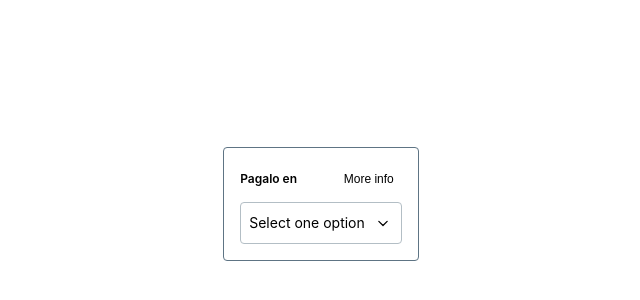
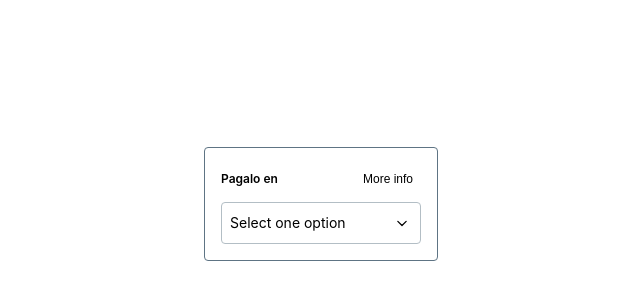
Before and after one commit to CristinaBulnes/sequra_frontend_challenge, a React (Create React App) app in the folder widget/: page / in a window 1280 px wide. Shown: the part 196-496 px from the top of the page, without its empty margins (319-959 px from the left). Built offline with nearby package versions, Linux system fonts and the light colour scheme.

Commit message:
fix: downdown position styles

```diff
--- a/widget/src/components/MainWidget/Widget.css
+++ b/widget/src/components/MainWidget/Widget.css
@@ -1,5 +1,6 @@
 .widget-container {
-  width: fit-content;
+  width: 200px;
+  height: 80px;
   border: 1px solid var(--neutral-300);
   border-radius: calc(var(--spacing-factor) / 2);
   padding: calc(var(--spacing-factor) * 2);
--- a/widget/src/components/Select/Select.css
+++ b/widget/src/components/Select/Select.css
@@ -1,6 +1,7 @@
 .dropdown-container {
   width: 100%;
   margin: 0 auto;
+  position: relative;
 }
 
 .dropdown-button {
@@ -25,7 +26,10 @@
 }
 
 .dropdown-list-container {
+  position: relative;
+  width: 100%;
   max-height: 200px;
+  background-color: #fff;
   overflow-y: auto;
   transition: 0.5s ease;
 }
```
